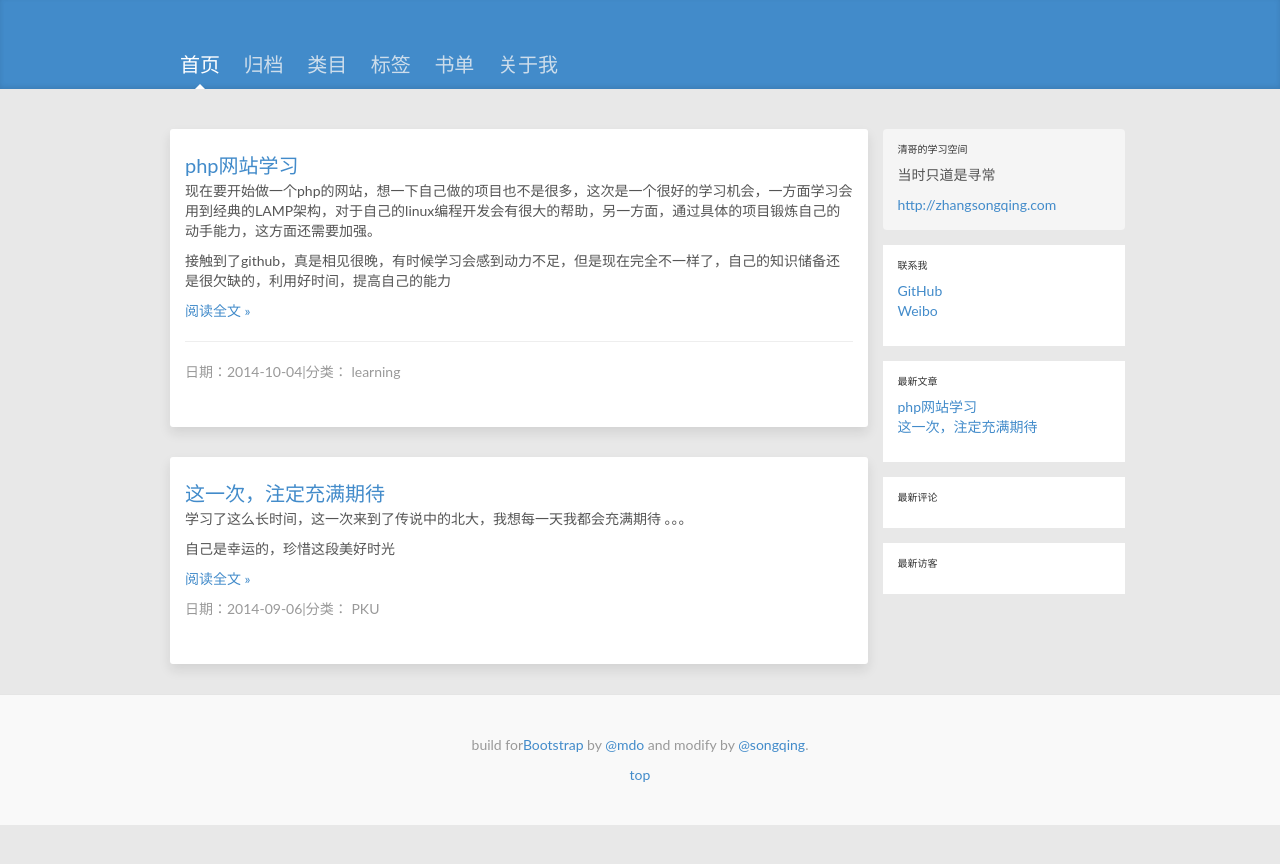
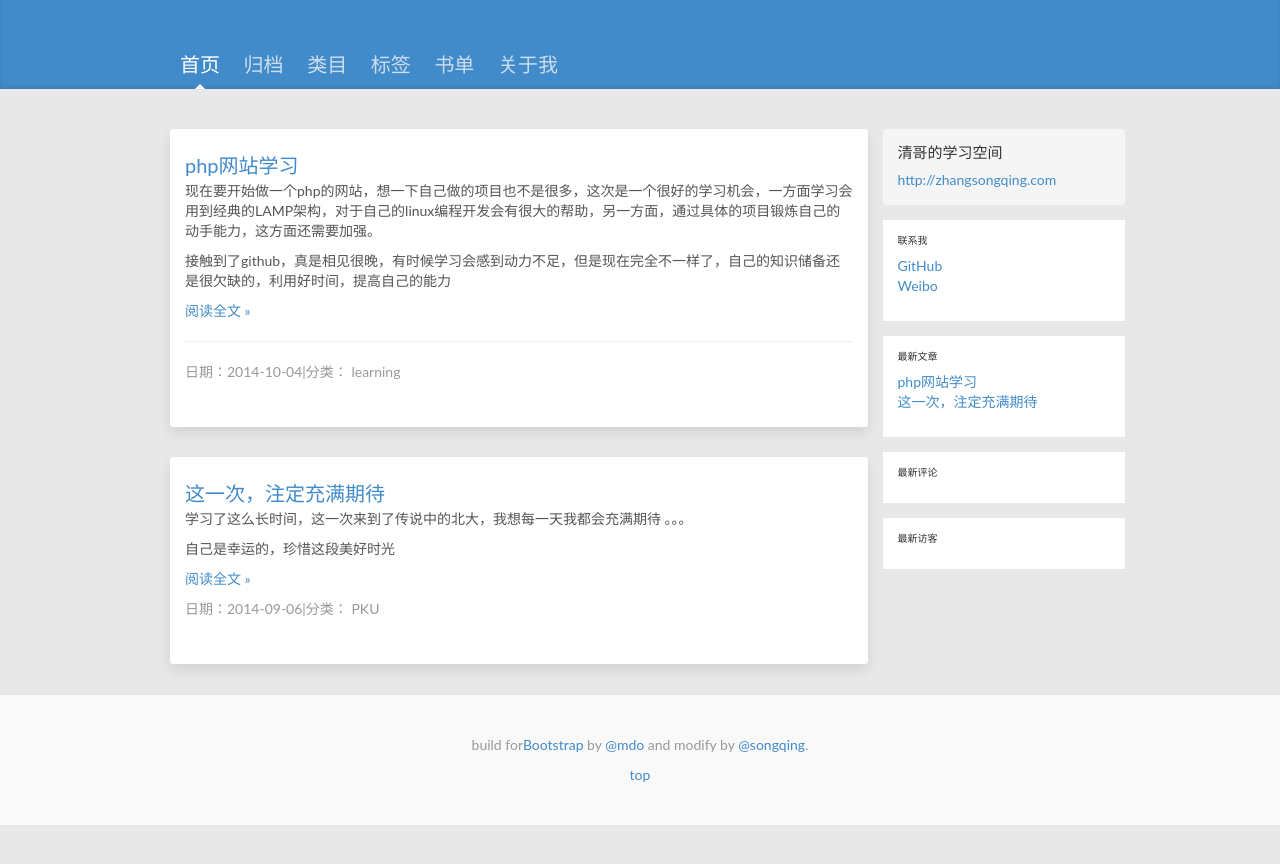
Before and after one commit to songqing/songqing.github.io, a Jekyll site: the page built from index.html, in a window 1280 px wide. Shown: the top 864 px of the page. Built offline with Jekyll 4.4.1, drawn with Linux system fonts in a browser that asks for light colours; the list of posts is cut into pages by our own code; comment, search, counter and statistics services are not loaded.

Commit message:
Update default.html

```diff
--- a/_layouts/default.html
+++ b/_layouts/default.html
@@ -23,8 +23,8 @@
 
         <div class="col-sm-3  blog-sidebar">
             <div class="sidebar-module sidebar-module-inset">
-                <h4>清哥的学习空间</h4>
-                <p>当时只道是寻常</p>
+                <h3>清哥的学习空间</h3>
+                <p></p>
                 <p><a href="http://zhangsongqing.com/">http://zhangsongqing.com</a></p>
             </div>
             <div class="sidebar-module">
```
